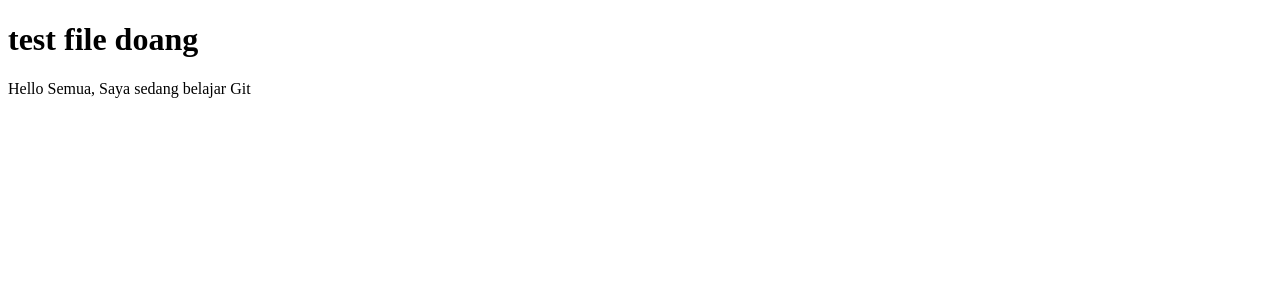
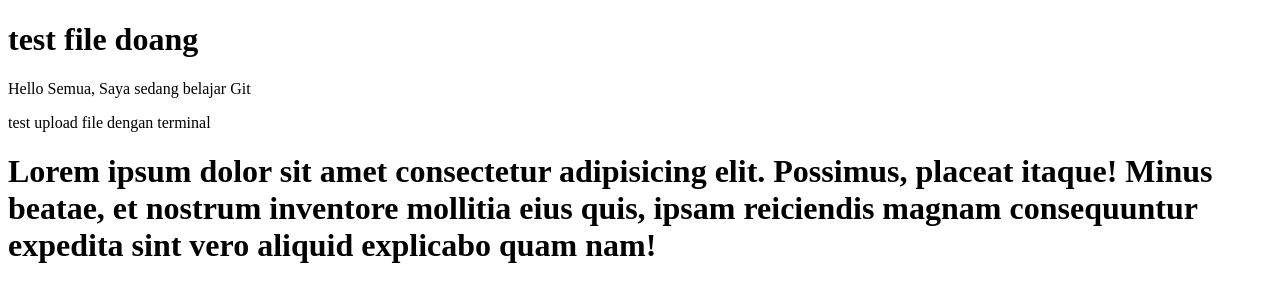
Before and after one commit to Alfin1980/belajar-git, a plain HTML site: page file.html in a window 1280 px wide. Drawn offline with Linux system fonts and the light colour scheme.

Commit message:
tambah lorem

```diff
--- a/file.html
+++ b/file.html
@@ -8,5 +8,7 @@
 <body>
     <h1>test file doang</h1>
     <p>Hello Semua, Saya sedang belajar Git</p>
+    <p>test upload file dengan terminal</p>
+    <h1>Lorem ipsum dolor sit amet consectetur adipisicing elit. Possimus, placeat itaque! Minus beatae, et nostrum inventore mollitia eius quis, ipsam reiciendis magnam consequuntur expedita sint vero aliquid explicabo quam nam!</h1>
 </body>
 </html>
```
